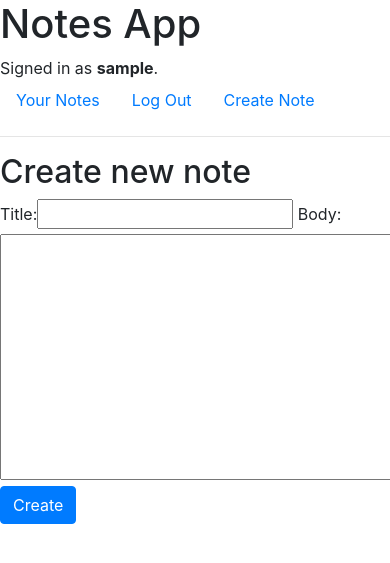
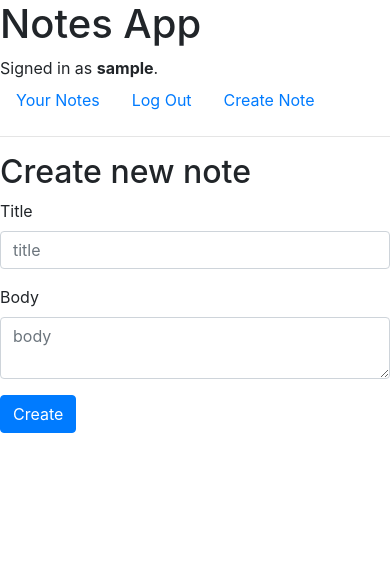
Before and after one commit to 0xSaltyHash/mynotes, a Django app: page /create in a window 390 px wide; the page is wider, and only the part inside the window is pictured. Shown: the top 563 px of that part. Run offline with Django 3.2, Linux system fonts and the light colour scheme; the visitor is signed in with stand-in values (Sample User, id 1); some libraries are stand-ins or nearby versions.

Commit message:
Update 'create' template to be responsive

```diff
--- a/notes/templates/notes/create.html
+++ b/notes/templates/notes/create.html
@@ -2,9 +2,16 @@
 
 {% block body %}
     <h2>Create new note</h2>
-    <form action="/create" method="POST">
+    <form action="{% url 'create' %}" method="POST">
         {% csrf_token %}
-        {{notesForm}}
+        <div class="form-group">
+            <label for="id_title">{{notesForm.title.label}}</label>
+            <input type="text" class="form-control" name="{{notesForm.title.name}}" placeholder="{{notesForm.title.name}}" required>
+        </div>
+        <div class="form-group">
+            <label for="id_body">{{notesForm.body.label}}</label>
+            <textarea type="text" class="form-control" name="{{notesForm.body.name}}" placeholder="{{notesForm.body.name}}" required></textarea>
+        </div>
         <input class="btn btn-primary" type="submit" value="Create">
     </form>
 {% endblock %}
--- a/requirements.txt
+++ b/requirements.txt
@@ -1,6 +1,5 @@
 asgiref==3.4.1
 Django==3.2.7
-markdown2==2.4.1
 python-dotenv==0.19.1
 pytz==2021.1
 sqlparse==0.4.1
```
